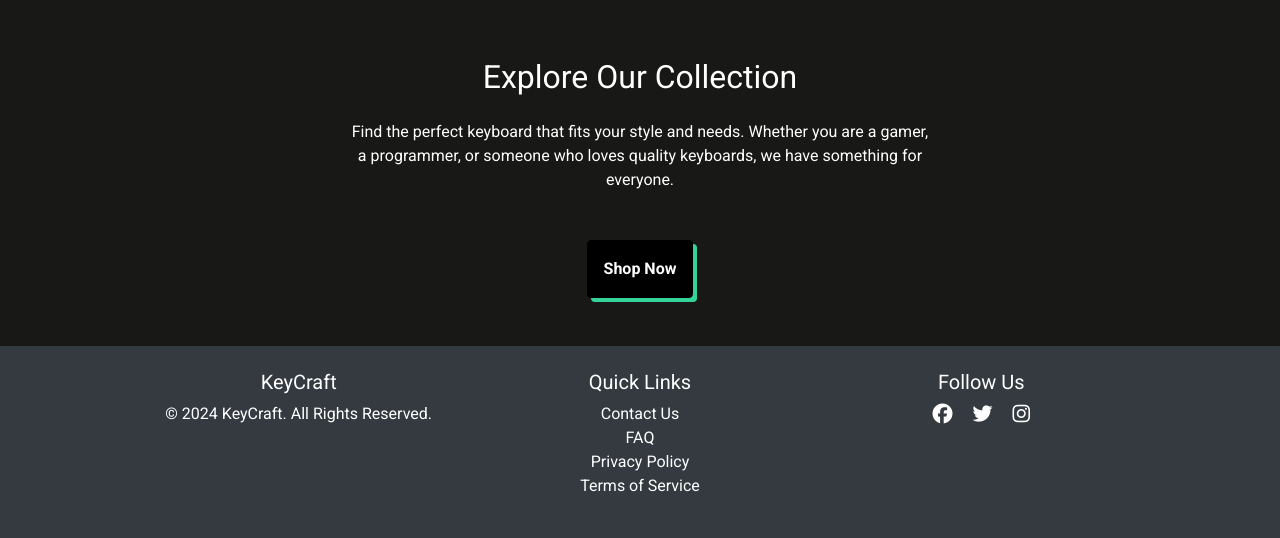
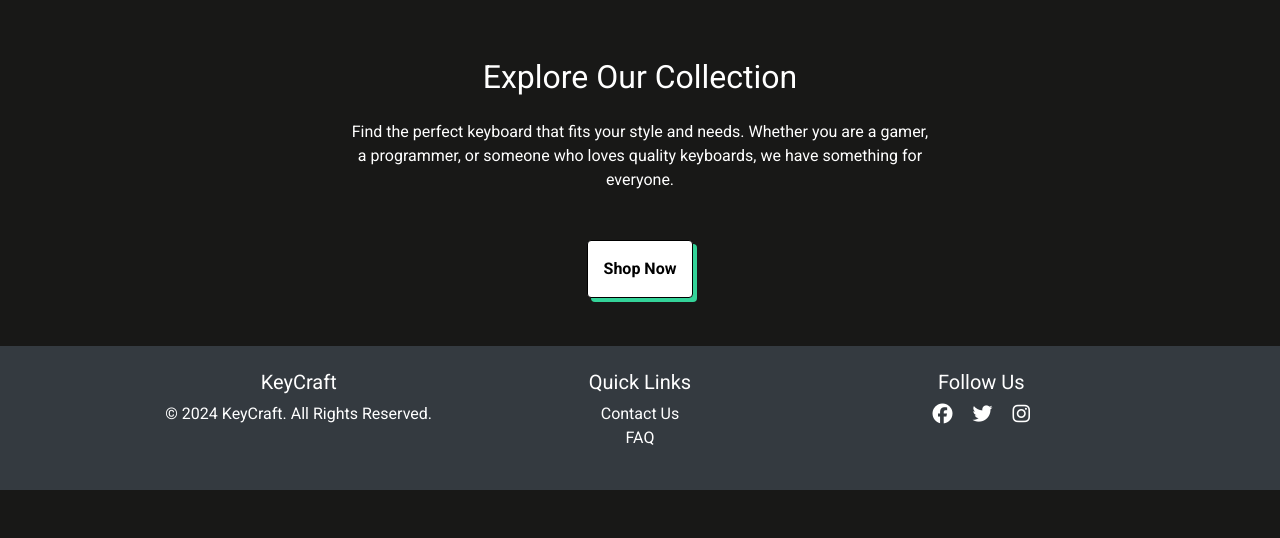
Before and after one commit to TerraBite147/KeyCraft, a Django app: page / in a window 1280 px wide. Shown: the part 2049-2587 px from the top of the page. After the commit the page ends 2539 px from the top, so only its background shows below. Run offline with Django 3.2, Linux system fonts and the light colour scheme; parts of the project's set-up code (start-up, migrations or seed data) failed here and were passed over; some libraries are stand-ins or nearby versions.

Commit message:
style(home): adjust button styles

```diff
--- a/home/templates/home/index.html
+++ b/home/templates/home/index.html
@@ -126,7 +126,7 @@
                                     <h2 class="mb-4">Explore Our Collection</h2>
                                     <p>Find the perfect keyboard that fits your style and needs. Whether you are a gamer, a programmer, or someone who loves quality keyboards, we have something for everyone.</p>
                                     <div class="my-5">
-                                        <a class="custom-btn" href="{% url 'products' %}">Shop Now</a>
+                                        <a class="custom-btn-inverted" href="{% url 'products' %}">Shop Now</a>
                                     </div>
                                 </div>
                             {% endblock %}
--- a/static/css/base.css
+++ b/static/css/base.css
@@ -117,6 +117,32 @@ a.category-badge > span.badge:hover {
 /* Button hover styles */
 .custom-btn:hover {
     background-color: #161818;
+    box-shadow: 8px 8px 0 #34d399;
+}
+
+/* Inverted Button styles */
+.custom-btn-inverted {
+    display: inline-flex;
+    align-items: center;
+    justify-content: center;
+    padding: 1em;
+    font-size: 1em;
+    font-weight: 600;
+    line-height: 1.5em;
+    border-radius: 0.25em;
+    border: 1px solid #000;
+    background-color: #fff;
+    color: #000;
+    text-decoration: none;
+    cursor: pointer;
+    transition: background-color 0.2s, box-shadow 0.2s;
+    box-shadow: 4px 4px 0 #34d399;
+}
+
+/* Inverted Button hover styles */
+.custom-btn-inverted:hover {
+    background-color: #eaeaea;
+    color: black;
     box-shadow: 8px 8px 0 #34d399;
 }
 
--- a/templates/base.html
+++ b/templates/base.html
@@ -163,23 +163,17 @@
                             <li>
                                 <a href="{% url 'faq_list' %}" class="text-white">FAQ</a>
                             </li>
-                            <li>
-                                <a href="#" class="text-white">Privacy Policy</a>
-                            </li>
-                            <li>
-                                <a href="#" class="text-white">Terms of Service</a>
-                            </li>
                         </ul>
                     </div>
                     <div class="col-md-4">
                         <h5>Follow Us</h5>
-                        <a href="https://facebook.com" class="text-white mr-3">
+                        <a href="https://facebook.com" target="_blank" class="text-white mr-3">
                             <i class="fab fa-facebook fa-lg"></i>
                         </a>
-                        <a href="https://twitter.com" class="text-white mr-3">
+                        <a href="https://twitter.com" target="_blank" class="text-white mr-3">
                             <i class="fab fa-twitter fa-lg"></i>
                         </a>
-                        <a href="https://instagram.com" class="text-white">
+                        <a href="https://instagram.com" target="_blank" class="text-white">
                             <i class="fab fa-instagram fa-lg"></i>
                         </a>
                     </div>
```
Also changed, not shown: products/templates/products/products.html (+9 -2 lines).
